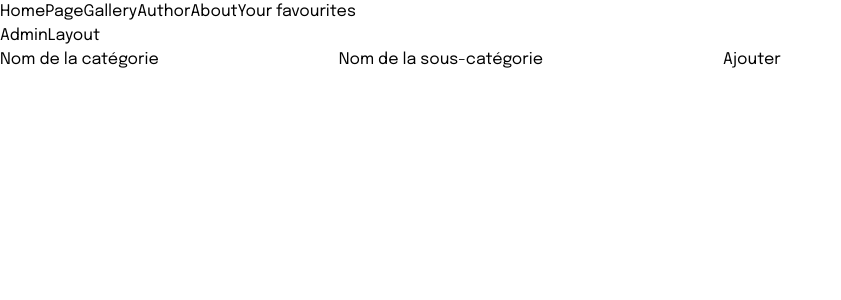
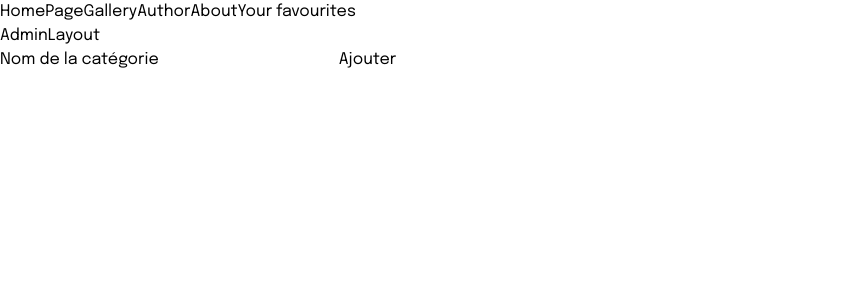
Before and after one commit to WildCodeSchool/2023-03-JS-Remote-Wild_Impact_P3_AFAC974, a React (Vite) app in the folder frontend/: page /admin/categories in a window 1280 px wide. Shown: the top 300 px of the page, without its empty margins (0-841 px from the left). Built offline with nearby package versions, Linux system fonts and the light colour scheme.

Commit message:
frontend route post màj bdd

```diff
--- a/frontend/src/pages/admin/CategoriesAdmin.jsx
+++ b/frontend/src/pages/admin/CategoriesAdmin.jsx
@@ -4,11 +4,25 @@ import React, { useState } from "react";
 function CategoriesAdmin() {
   const [category, setCategory] = useState({
     name: "",
-    sousCat: "",
   });
 
   const handleCategory = (name, value) => {
     setCategory({ ...category, [name]: value });
+  };
+
+  const postCategory = (event) => {
+    event.preventDefault();
+    fetch(`${import.meta.env.VITE_BACKEND_URL}/categories`, {
+      method: "POST",
+      body: JSON.stringify(category),
+      headers: {
+        Accept: "application/json",
+        "Content-Type": "application/json",
+      },
+    })
+      .then((res) => res.json())
+      .then((json) => console.info(json))
+      .catch((err) => console.error(err));
   };
 
   // const handleCategory = async (event) => {
@@ -27,9 +41,8 @@ function CategoriesAdmin() {
 
   return (
     <div>
-      <form>
-        {/* onSubmit={(event) => handleCategory(event)} */}
-        <label>
+      <form onSubmit={(event) => postCategory(event)}>
+        <label htmlFor="">
           Nom de la catégorie
           <input
             type="text"
@@ -39,18 +52,6 @@ function CategoriesAdmin() {
               handleCategory(event.target.name, event.target.value)
             }
             value={category.name}
-          />
-        </label>
-        <label>
-          Nom de la sous-catégorie
-          <input
-            type="text"
-            minLength={4}
-            name="sousCat"
-            onChange={(event) =>
-              handleCategory(event.target.name, event.target.value)
-            }
-            value={category.sousCat}
           />
         </label>
         <button type="submit">Ajouter</button>
```
